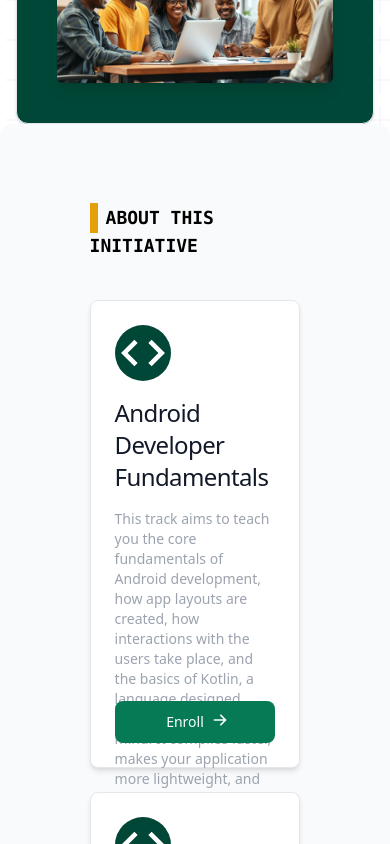
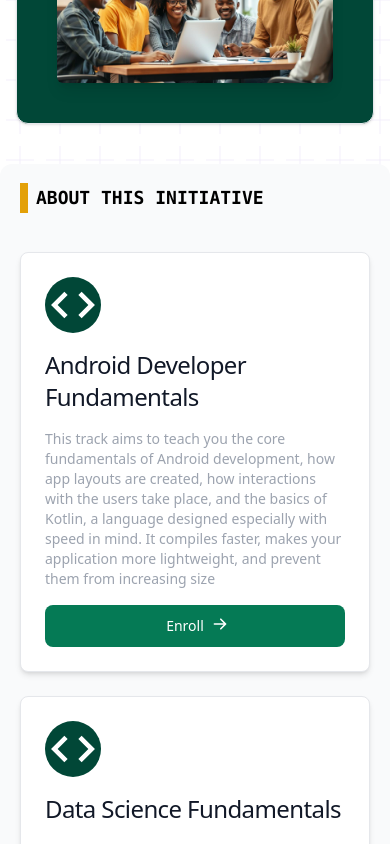
Before and after one commit to MikiyasMebrate/e-coders-clone-react, a React (Vite) app: page /e-coders-clone-react/courses in a window 390 px wide. Shown: the part 540-1384 px from the top of the page. Built offline with nearby package versions, Linux system fonts and the light colour scheme.

Commit message:
responsiveness resolved

```diff
--- a/src/components/ui/EnrollCard.tsx
+++ b/src/components/ui/EnrollCard.tsx
@@ -18,7 +18,7 @@ const EnrollCard = ({ title, body, btnColor, className }: EnrollCardProps) => {
             <h5 className="text-2xl  tracking-tight text-gray-900 dark:text-white">
                 {title}
             </h5>
-            <p className="font-extralight h-44 text-sm text-gray-400 dark:text-gray-400">
+            <p className="font-extralight md:h-44 text-sm text-gray-400 dark:text-gray-400">
                 {body}
             </p>
             <Button className={btnColor}>
--- a/src/components/ui/MainNavbar.tsx
+++ b/src/components/ui/MainNavbar.tsx
@@ -9,7 +9,7 @@ const MainNavBar = () => {
     return (
        <>
         <Navbar  className="border fixed top-0 left-0 right-0 z-50 bg-gray-50" fluid rounded>
-            <Navbar.Brand href="https://flowbite-react.com">
+            <Navbar.Brand>
                 <img src={logoImg} className="ms-10 h-10 sm:h-12" alt="ethio coder Logo" />
             </Navbar.Brand>
             <div className="flex md:order-2">
--- a/src/pages/Courses.tsx
+++ b/src/pages/Courses.tsx
@@ -36,17 +36,17 @@ const Courses = () => {
             </section>
 
             {/**Enroll Courses */}
-            <section className="w-full bg-gray-50 p-20 rounded-xl mx-auto md:mt-44">
-                <div className="w-11/12 pb-10 mx-auto">
+            <section className="w-full bg-gray-50 p-5 md:p-20 rounded-xl mx-auto mt-10 md:mt-44">
+                <div className="w-full  md:w-11/12 pb-10 mx-auto">
                     <span className="p-1 bg-yellow-400"></span>
                     <p className="uppercase inline ps-2 font-mono text-lg font-bold">
                         About this Initiative
                     </p>
                 </div>
 
-                <div className="w-11/12 mx-auto">
+                <div className="md:w-11/12 mx-auto">
                     <div className="flex flex-col md:flex-row gap-6 justify-center ">
-                        <div className="md:w-1/3 flex justify-center">
+                        <div className=" md:w-1/3 flex justify-center">
 
                             <EnrollCard
                                 title="Android Developer Fundamentals"
```
